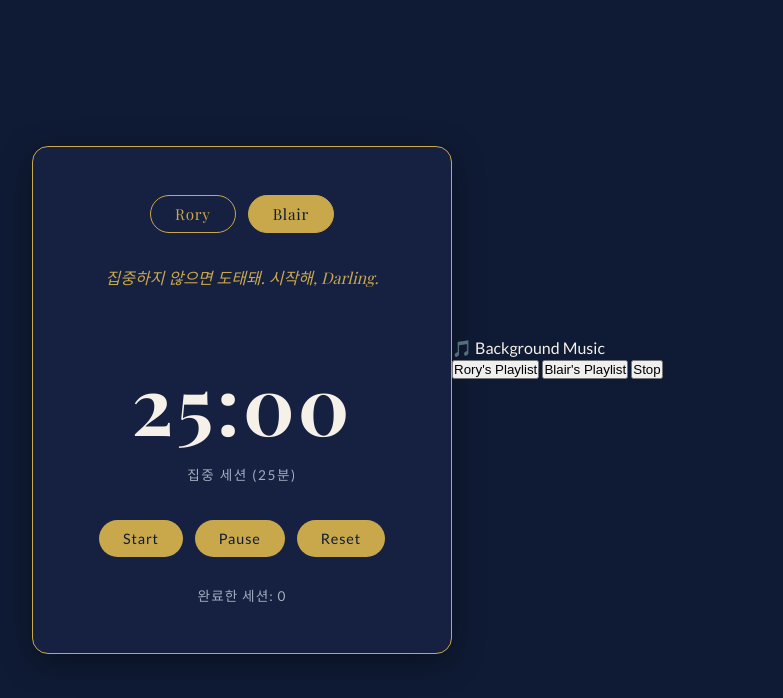
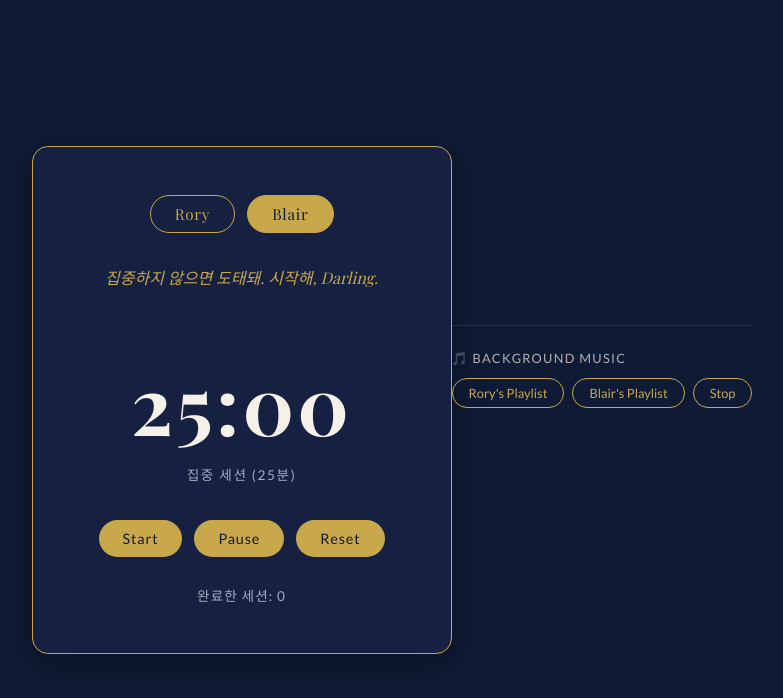
Before and after one commit to Yunji-Kim-anmne/focus-darling, a plain HTML site: page index.html in a window 1280 px wide. Shown: the whole page, without its empty margins (248-1031 px from the left). Drawn offline with nearby package versions, Linux system fonts and the light colour scheme; a web font is replaced by a local one.

Commit message:
add music player

```diff
--- a/style.css
+++ b/style.css
@@ -200,3 +200,64 @@ body.theme-blair .timer-btn:hover {
   font-size: 0.85rem;
   letter-spacing: 0.08em;
 }
+/* ── 배경 음악 ─────────────────────────────────── */
+#music-section {
+  margin-top: 32px;
+  border-top: 1px solid rgba(255,255,255,0.1);
+  padding-top: 24px;
+}
+
+body.theme-rory #music-section {
+  border-top: 1px solid rgba(100, 60, 20, 0.15);
+}
+
+#music-label {
+  font-size: 0.8rem;
+  letter-spacing: 0.1em;
+  text-transform: uppercase;
+  margin-bottom: 12px;
+  opacity: 0.7;
+}
+
+#music-buttons {
+  display: flex;
+  gap: 8px;
+  justify-content: center;
+  margin-bottom: 16px;
+  flex-wrap: wrap;
+}
+
+.music-btn {
+  font-family: 'Lato', sans-serif;
+  font-size: 0.8rem;
+  padding: 6px 16px;
+  border-radius: 999px;
+  cursor: pointer;
+  border: 1px solid currentColor;
+  background: transparent;
+  transition: all 0.3s ease;
+}
+
+body.theme-blair .music-btn {
+  color: #c9a84c;
+}
+
+body.theme-blair .music-btn:hover {
+  background-color: #c9a84c;
+  color: #0f1b35;
+}
+
+body.theme-rory .music-btn {
+  color: #8b2e2e;
+}
+
+body.theme-rory .music-btn:hover {
+  background-color: #8b2e2e;
+  color: #fffaf4;
+}
+
+#youtube-container {
+  border-radius: 8px;
+  overflow: hidden;
+  opacity: 0.85;
+}
```
